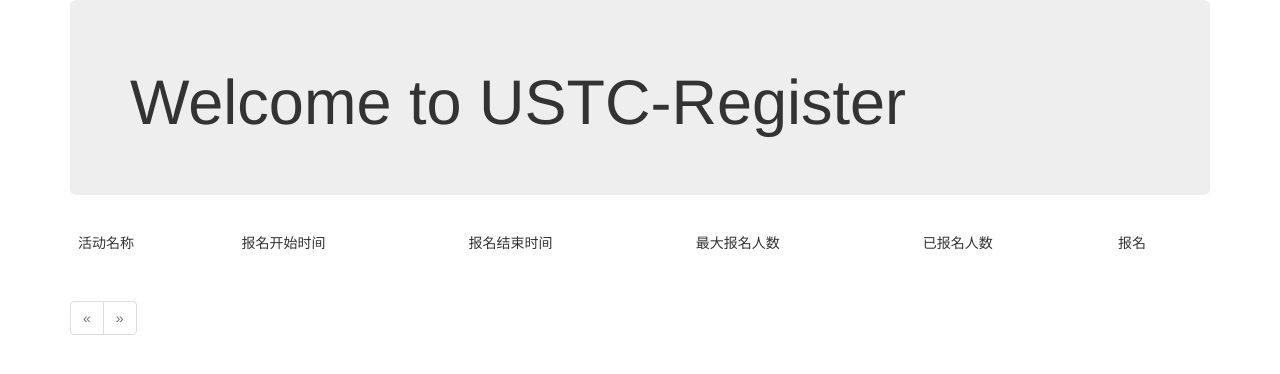
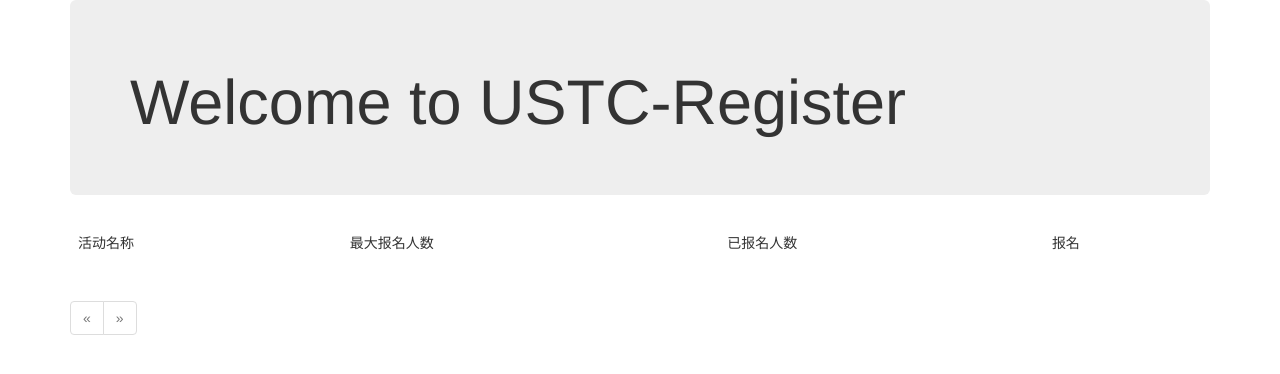
Before and after one commit to volltin/USTC-Register, a Flask app: template app/templates/index.html in a window 1280 px wide. Shown: the top 374 px of the page. Run offline with Flask 2, Linux system fonts and the light colour scheme; the template is opened without the code that fills it: values that come from a table or form of the project are taken from there, others are empty; some libraries are stand-ins or nearby versions.

Commit message:
rm time from index

```diff
--- a/app/templates/index.html
+++ b/app/templates/index.html
@@ -36,12 +36,6 @@
                     活动名称
                 </td>
                 <td>
-                    报名开始时间
-                </td>
-                <td>
-                    报名结束时间
-                </td>
-                <td>
                     最大报名人数
                 </td>
                 <td>
@@ -57,12 +51,6 @@
             <tr>
                 <td>
                     {{ event.name }}
-                </td>
-                <td>
-                    {{ event.register_start_time }}
-                </td>
-                <td>
-                    {{ event.register_end_time }}
                 </td>
                 <td>
                     {{ event.max_number }}
```
